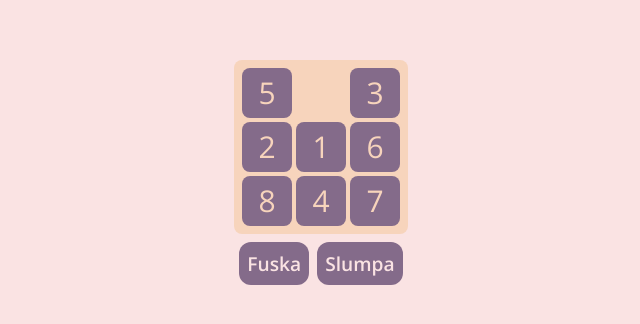
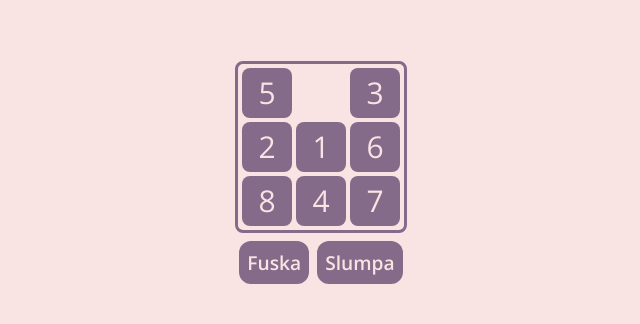
Before and after one commit to TobiasHerlitz/n-puzzle, a React (Vite) app: page / in a window 1280 px wide. Shown: the part 228-552 px from the top of the page, without its empty margins (319-959 px from the left). Built offline with nearby package versions, Linux system fonts and the light colour scheme.

Commit message:
minor styling of board and tiles

```diff
--- a/src/components/Board/Board.module.css
+++ b/src/components/Board/Board.module.css
@@ -1,7 +1,8 @@
 .puzzleBoard {
-  padding: var(--gap);
-  background: var(--desert-sand);
+  padding: var(--gap-0_5);
+/*  background: var(--desert-sand);*/
   grid-gap: var(--gap-0_5);
   display: grid;
   border-radius: 8px;
+  border: 3px solid var(--chinese-violet);
 }
--- a/src/components/Tile/Tile.module.css
+++ b/src/components/Tile/Tile.module.css
@@ -6,7 +6,7 @@
   justify-content: center;
   align-items: center;
   font-size: 30px;
-  color: var(--desert-sand);
+  color: var(--misty-rose);
   border-radius: 8px;
   user-select: none;
 }
```
